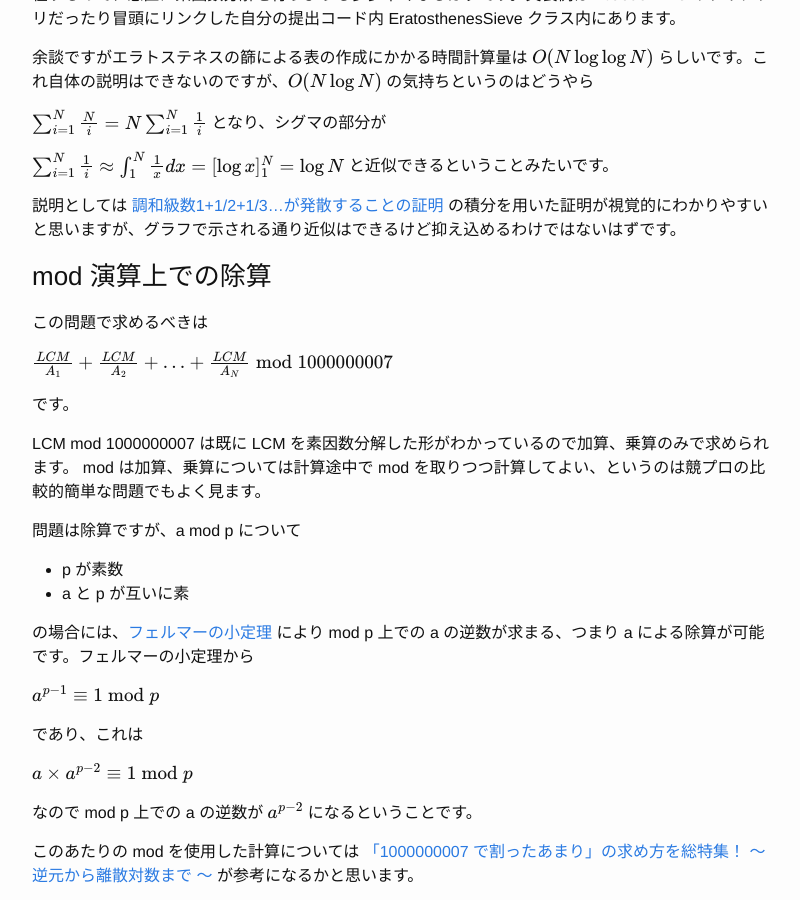
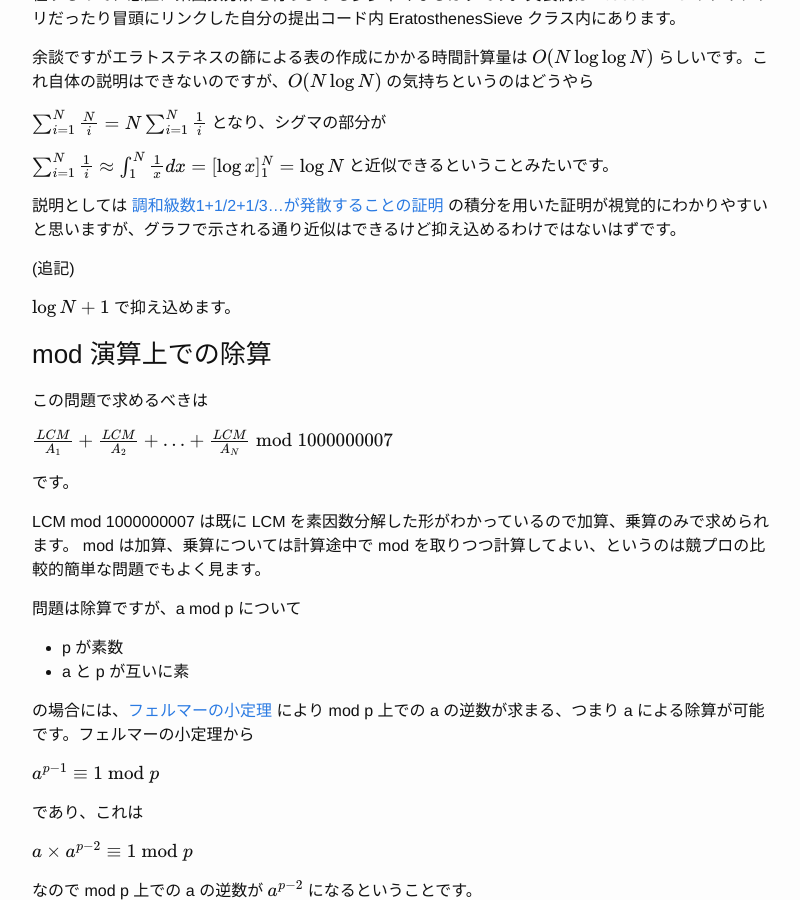
Before and after one commit to tiqwab/tiqwab.github.com, a Jekyll site: the page built from _posts/2020-01-22-abc152e.md, in a window 1280 px wide and 900 px high, scrolled down 2323 px. Shown: the whole window, without its empty margins (238-1038 px from the left). Built offline with Jekyll 4.4.1, drawn with Linux system fonts in a browser that asks for light colours; formulas are drawn with MathJax 3; comment, search, counter and statistics services are not loaded.

Commit message:
Add note to abc152e

```diff
--- a/_posts/2020-01-22-abc152e.md
+++ b/_posts/2020-01-22-abc152e.md
@@ -99,6 +99,10 @@ int main(void) {
 
 説明としては [調和級数1+1/2+1/3…が発散することの証明][4] の積分を用いた証明が視覚的にわかりやすいと思いますが、グラフで示される通り近似はできるけど抑え込めるわけではないはずです。
 
+(追記)
+
+\\( \\log N + 1 \\) で抑え込めます。
+
 ### mod 演算上での除算
 
 この問題で求めるべきは
```
